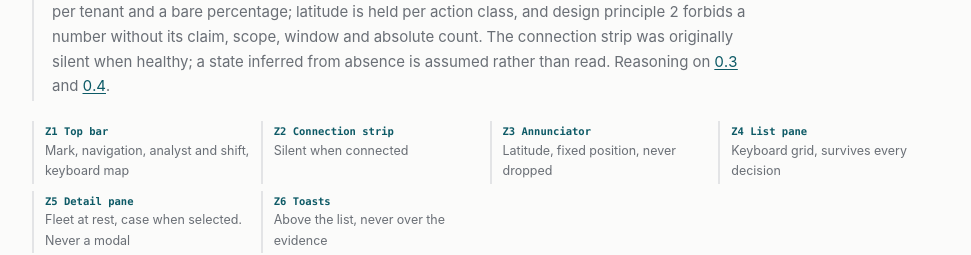
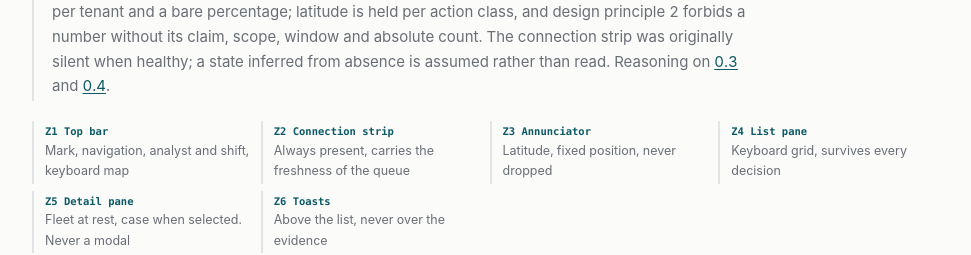
Before and after one commit to sergiodesign4u-dot/harrier, a plain HTML site: page ia/console-shell.html in a window 1280 px wide. Shown: the part 1080-1335 px from the top of the page, without its empty margins (300-1271 px from the left). Drawn offline with Linux system fonts and the light colour scheme.

Commit message:
0.1: zone key still said silent; caught by the live check after 0.4

```diff
--- a/ia/console-shell.html
+++ b/ia/console-shell.html
@@ -97,7 +97,7 @@
 
 <div class="zonekey">
   <span><b>Z1 Top bar</b> Mark, navigation, analyst and shift, keyboard map</span>
-  <span><b>Z2 Connection strip</b> Silent when connected</span>
+  <span><b>Z2 Connection strip</b> Always present, carries the freshness of the queue</span>
   <span><b>Z3 Annunciator</b> Latitude, fixed position, never dropped</span>
   <span><b>Z4 List pane</b> Keyboard grid, survives every decision</span>
   <span><b>Z5 Detail pane</b> Fleet at rest, case when selected. Never a modal</span>
```
